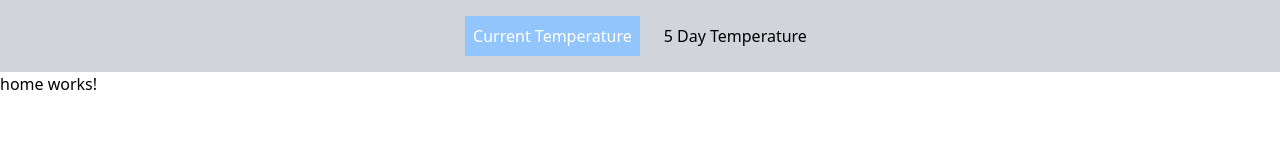
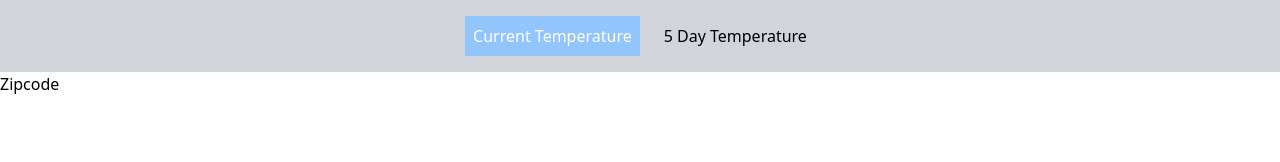
Before and after one commit to arthurCreek/weather-api, an Angular app: page /current in a window 1280 px wide. Shown: the top 162 px of the page. Built offline with nearby package versions, Linux system fonts and the light colour scheme.

Commit message:
Add zipcode reactive form with test

```diff
--- a/src/app/app.module.ts
+++ b/src/app/app.module.ts
@@ -6,6 +6,7 @@ import { AppComponent } from './app.component';
 import { HeaderComponent } from './components/header/header.component';
 import { HomeComponent } from './components/home/home.component';
 import { FiveDayComponent } from './components/five-day/five-day.component';
+import { FormsModule, ReactiveFormsModule } from '@angular/forms';
 
 @NgModule({
   declarations: [
@@ -16,7 +17,9 @@ import { FiveDayComponent } from './components/five-day/five-day.component';
   ],
   imports: [
     BrowserModule,
-    AppRoutingModule
+    AppRoutingModule,
+    FormsModule,
+    ReactiveFormsModule
   ],
   providers: [],
   bootstrap: [AppComponent]
--- a/src/app/components/home/home.component.html
+++ b/src/app/components/home/home.component.html
@@ -1 +1,7 @@
-<p>home works!</p>
+<div>
+    <form [formGroup]="formGroup" id="zipcodeForm">
+        <label for="zipcode">Zipcode</label>
+        <input type="number" formControlName="zipcode" data-test="zipcode" id="zipcode">
+    </form>
+
+</div>
--- a/src/app/components/home/home.component.ts
+++ b/src/app/components/home/home.component.ts
@@ -1,4 +1,5 @@
 import { Component, OnInit } from '@angular/core';
+import { FormControl, FormGroup } from '@angular/forms';
 
 @Component({
   selector: 'app-home',
@@ -6,10 +7,16 @@ import { Component, OnInit } from '@angular/core';
   styleUrls: ['./home.component.css']
 })
 export class HomeComponent implements OnInit {
+  formGroup: FormGroup;
 
-  constructor() { }
+  constructor() {
+    this.formGroup = new FormGroup({
+      zipcode: new FormControl('')
+    })
+  }
 
   ngOnInit(): void {
+
   }
 
 }
```
Also changed, not shown: 1 other file (tests, documents, lock files or other folders).
